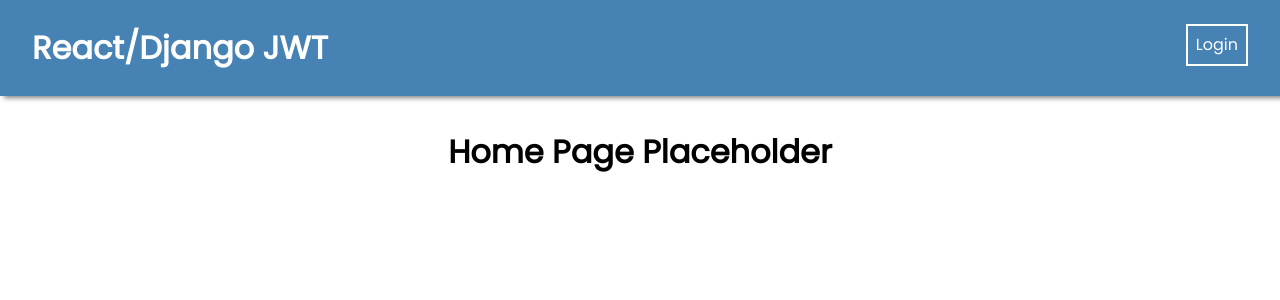
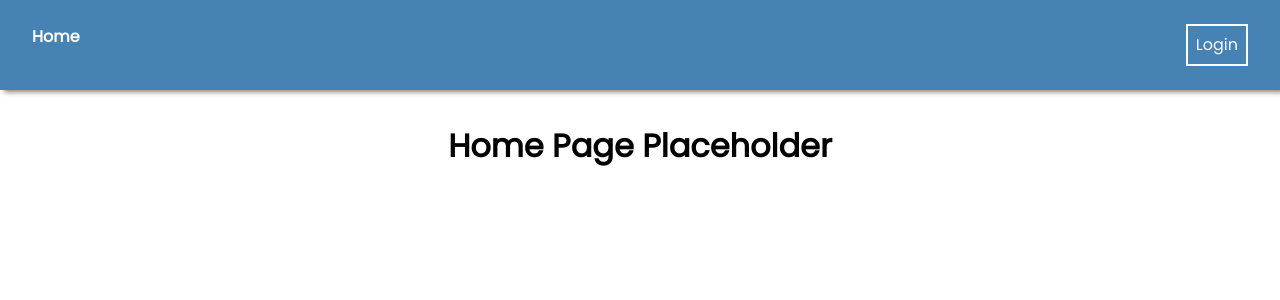
Before and after one commit to Runderbund/powerlifting-results, a React (Create React App) app in the folder frontend/: page / in a window 1280 px wide. Shown: the top 300 px of the page. Built offline with nearby package versions, Linux system fonts and the light colour scheme.

Commit message:
Set up pages and routing.

```diff
--- a/frontend/src/App.js
+++ b/frontend/src/App.js
@@ -4,8 +4,14 @@ import "./App.css";
 
 // Pages Imports
 import HomePage from "./pages/HomePage/HomePage";
+import RegisterPage from "./pages/RegisterPage/RegisterPage";
 import LoginPage from "./pages/LoginPage/LoginPage";
-import RegisterPage from "./pages/RegisterPage/RegisterPage";
+import LifterListPage from "./pages/LifterListPage/LifterListPage";
+import LifterPage from "./pages/LifterListPage/LifterPage";
+import MeetResultsPage from "./pages/MeetResultsPage/MeetResultsPage";
+import ResultsUploadPage from "./pages/ResultsUploadPage/ResultsUploadPage";
+import UnitConversionPage from "./pages/UnitConversionPage/UnitConversionPage";
+
 
 // Component Imports
 import Navbar from "./components/NavBar/NavBar";
@@ -21,6 +27,12 @@ function App() {
         <Route path="/" element={<HomePage />} />
         <Route path="/register" element={<RegisterPage />} />
         <Route path="/login" element={<LoginPage />} />
+        <Route path="/lifterlist" element={<LifterListPage />} />
+        <Route path="/lifter" element={<LifterPage />} />
+        <Route path="/meetresults" element={<MeetResultsPage />} />
+        <Route path="/upload" element={<ResultsUploadPage />} />
+        <Route path="/unitconversion" element={<UnitConversionPage />} />
+
       </Routes>
     </div>
   );
--- a/frontend/src/components/NavBar/NavBar.jsx
+++ b/frontend/src/components/NavBar/NavBar.jsx
@@ -12,7 +12,7 @@ const Navbar = () => {
       <ul>
         <li className={styles.brand}>
           <Link to="/" style={{ textDecoration: "none", color: "white" }}>
-            <b>React/Django JWT</b>
+            <b>Home</b>
           </Link>
         </li>
         <li>
--- a/frontend/src/components/NavBar/NavBar.module.css
+++ b/frontend/src/components/NavBar/NavBar.module.css
@@ -31,5 +31,7 @@ li {
 
 .brand {
   cursor: pointer;
-  font-size: 2rem;
+  font-size: 1rem;
+  text-decoration: none;
+  color: white
 }
```
Also changed, not shown: frontend/src/App.css (+8 -0 lines), frontend/src/pages/LifterListPage/LifterListPage.js (added), frontend/src/pages/LifterPage/LifterPage.js (added), 1 other file (tests, documents, lock files or other folders).
